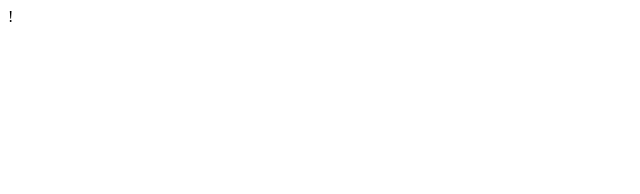
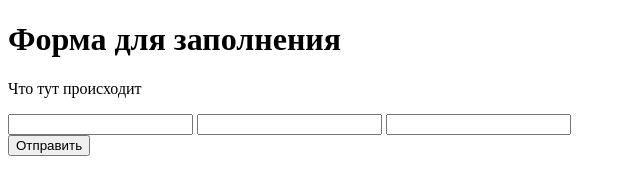
Before and after one commit to RustinCohle1/SurveyForm, a plain HTML site: page index.html in a window 1280 px wide. Shown: the whole page, without its empty margins (0-640 px from the left). Drawn offline with Linux system fonts and the light colour scheme.

Commit message:
30 авг

```diff
--- a/index.html
+++ b/index.html
@@ -1,10 +1,20 @@
-!<!DOCTYPE html>
+<!DOCTYPE html>
 <html lang="ru" dir="ltr">
   <head>
     <meta charset="utf-8">
     <title>Survey Form</title>
   </head>
+  <header>
+  <h1 id="title">Форма для заполнения</h1>
+  </header>
   <body>
-    <h1 id="title"></h1>
+    <p id="description">Что тут происходит</p>
+    <form id="survey-form" action="index.html" method="post">
+<input type="text" name="" value="">
+<input type="text" name="" value="">
+<input type="text" name="" value="">
+    </form>
+
+<button type="button" name="button">Отправить</button>
   </body>
 </html>
```
